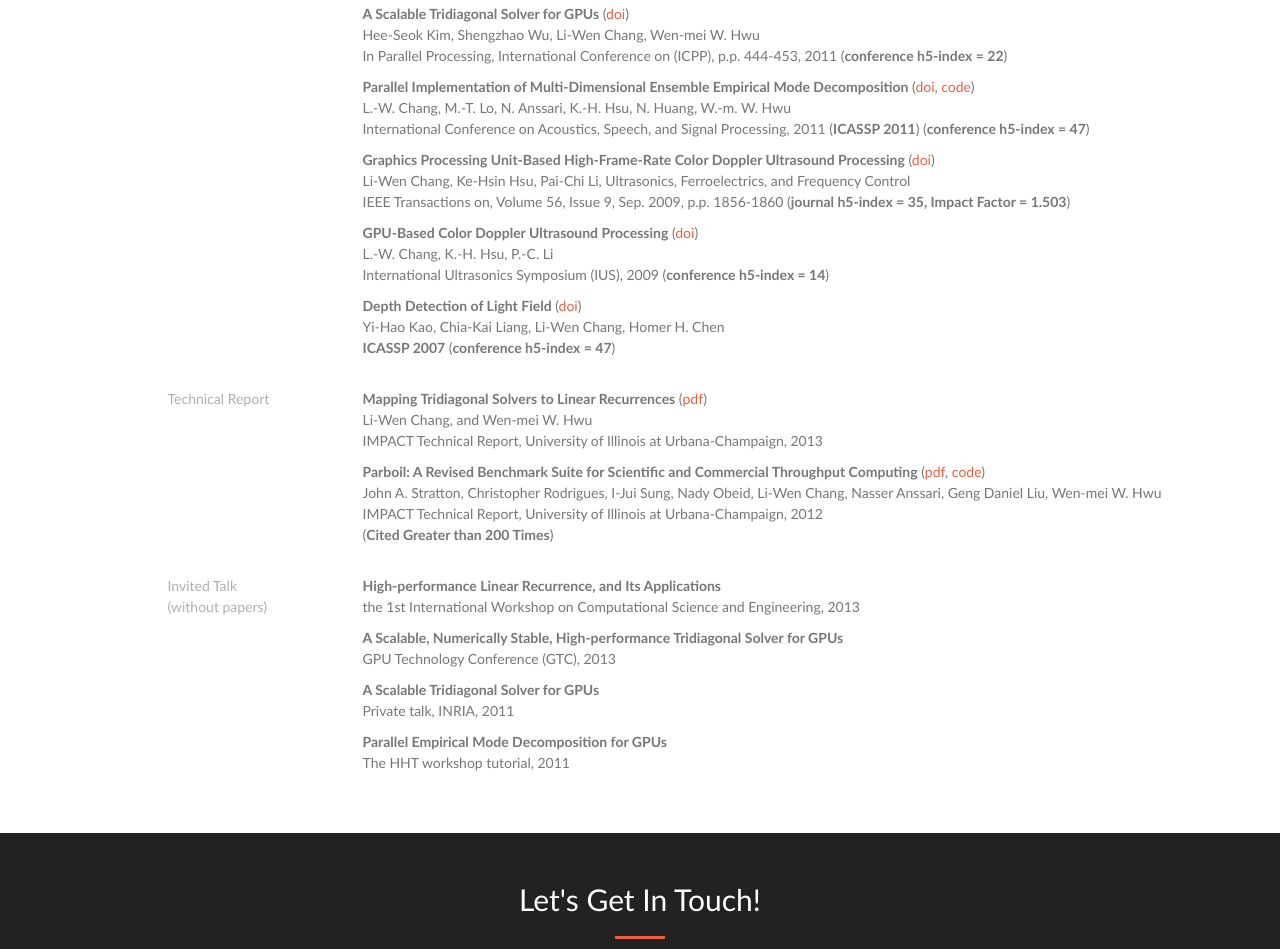
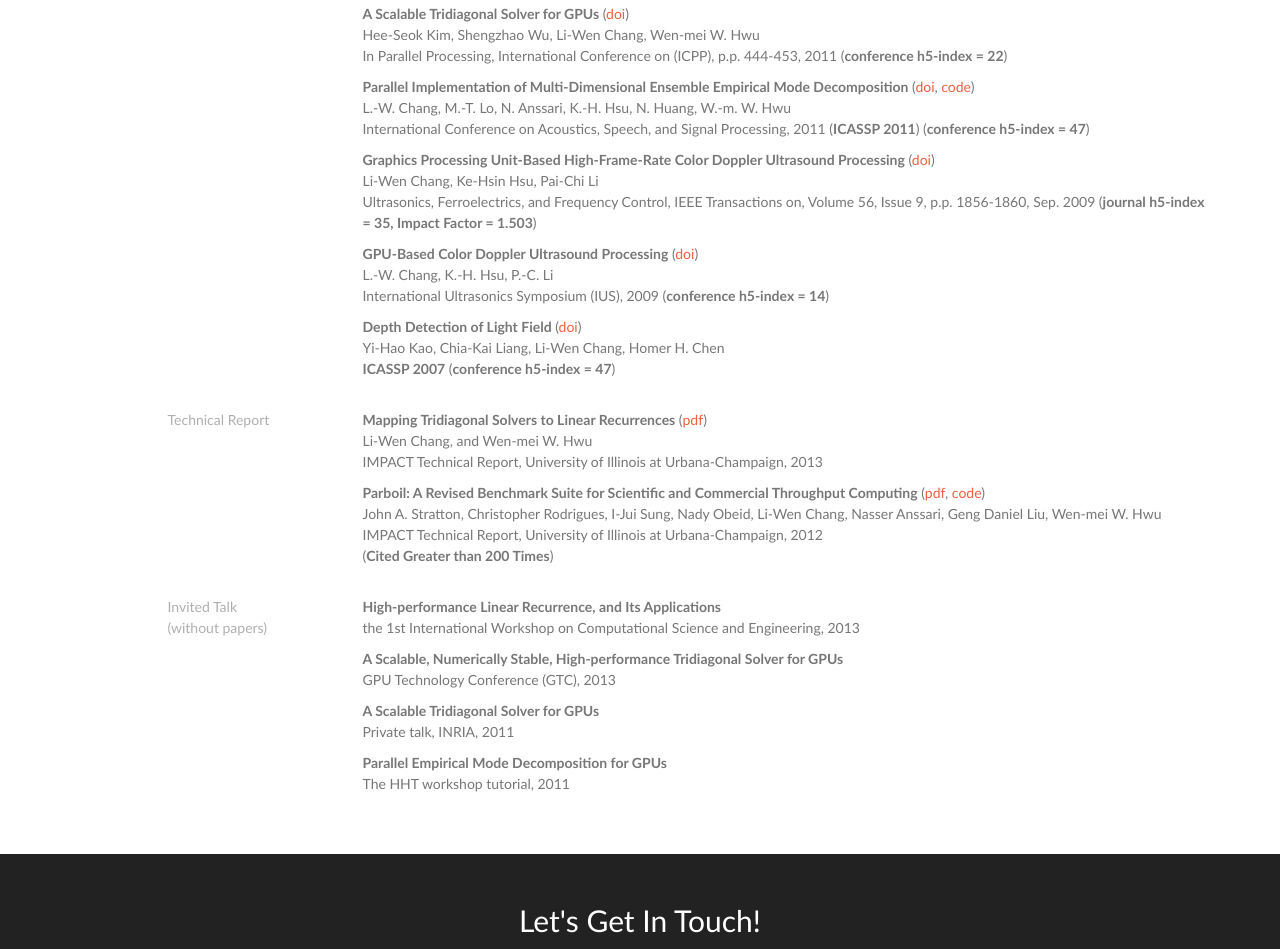
Before and after one commit to lchang20/lchang20.github.io, a website: page publication.html in a window 1280 px wide. Shown: the part 1886-2835 px from the top of the page. Drawn offline with nearby package versions, Linux system fonts and the light colour scheme; files whose address does not match are found by name.

Commit message:
fix typo

```diff
--- a/publication.html
+++ b/publication.html
@@ -151,7 +151,7 @@
                      <p class="text-muted"><strong>A Tiling-Scheme Viterbi Decoder in Software- Defined Radio for GPUs</strong> (<a href="http://ieeexplore.ieee.org/xpl/articleDetails.jsp?reload=true&arnumber=6036680">doi</a>)<br>C.-S. Lin, W.-L. Liu, W.-T. Yeh, L.-W. Chang, W.-M. Hwu, S.-J. Chen, and P.-A. Hsiung<br>In Wireless Communications, Networking and Mobile Computing, the 7th International Conference on, p.p. 1- 4, 2011 (<strong>conference h5-index = 17</strong>)</p>
                      <p class="text-muted"><strong>A Scalable Tridiagonal Solver for GPUs</strong> (<a href="http://ieeexplore.ieee.org/xpls/abs_all.jsp?arnumber=6047212">doi</a>)<br>Hee-Seok Kim, Shengzhao Wu, Li-Wen Chang, Wen-mei W. Hwu<br>In Parallel Processing, International Conference on (ICPP), p.p. 444-453, 2011 (<strong>conference h5-index = 22</strong>)</p>
                      <p class="text-muted"><strong>Parallel Implementation of Multi-Dimensional Ensemble Empirical Mode Decomposition</strong> (<a href="http://ieeexplore.ieee.org/xpls/abs_all.jsp?arnumber=5946808">doi</a>, <a href="https://bitbucket.org/lchang20/meemd/">code</a>)<br>L.-W. Chang, M.-T. Lo, N. Anssari, K.-H. Hsu, N. Huang, W.-m. W. Hwu<br>International Conference on Acoustics, Speech, and Signal Processing, 2011 (<strong>ICASSP 2011</strong>) (<strong>conference h5-index = 47</strong>)</p>
-                     <p class="text-muted"><strong>Graphics Processing Unit-Based High-Frame-Rate Color Doppler Ultrasound Processing</strong> (<a href="http://ieeexplore.ieee.org/xpls/abs_all.jsp?arnumber=5278435">doi</a>)<br>Li-Wen Chang, Ke-Hsin Hsu, Pai-Chi Li, Ultrasonics, Ferroelectrics, and Frequency Control<br>IEEE Transactions on, Volume 56, Issue 9, Sep. 2009, p.p. 1856-1860 (<strong>journal h5-index = 35, Impact Factor = 1.503</strong>)</p>
+                     <p class="text-muted"><strong>Graphics Processing Unit-Based High-Frame-Rate Color Doppler Ultrasound Processing</strong> (<a href="http://ieeexplore.ieee.org/xpls/abs_all.jsp?arnumber=5278435">doi</a>)<br>Li-Wen Chang, Ke-Hsin Hsu, Pai-Chi Li<br>Ultrasonics, Ferroelectrics, and Frequency Control, IEEE Transactions on, Volume 56, Issue 9, p.p. 1856-1860, Sep. 2009 (<strong>journal h5-index = 35, Impact Factor = 1.503</strong>)</p>
                      <p class="text-muted"> <strong>GPU-Based Color Doppler Ultrasound Processing</strong> (<a href="http://ieeexplore.ieee.org/xpls/abs_all.jsp?arnumber=5441947">doi</a>)<br>L.-W. Chang, K.-H. Hsu, P.-C. Li<br>International Ultrasonics Symposium (IUS), 2009 (<strong>conference h5-index = 14</strong>)</p>
                      <p class="text-muted"><strong>Depth Detection of Light Field</strong> (<a href="http://ieeexplore.ieee.org/xpls/abs_all.jsp?arnumber=4217224">doi</a>)<br>Yi-Hao Kao, Chia-Kai Liang, Li-Wen Chang, Homer H. Chen<br><strong>ICASSP 2007</strong> (<strong>conference h5-index = 47</strong>)</p>
                 </div>
```
